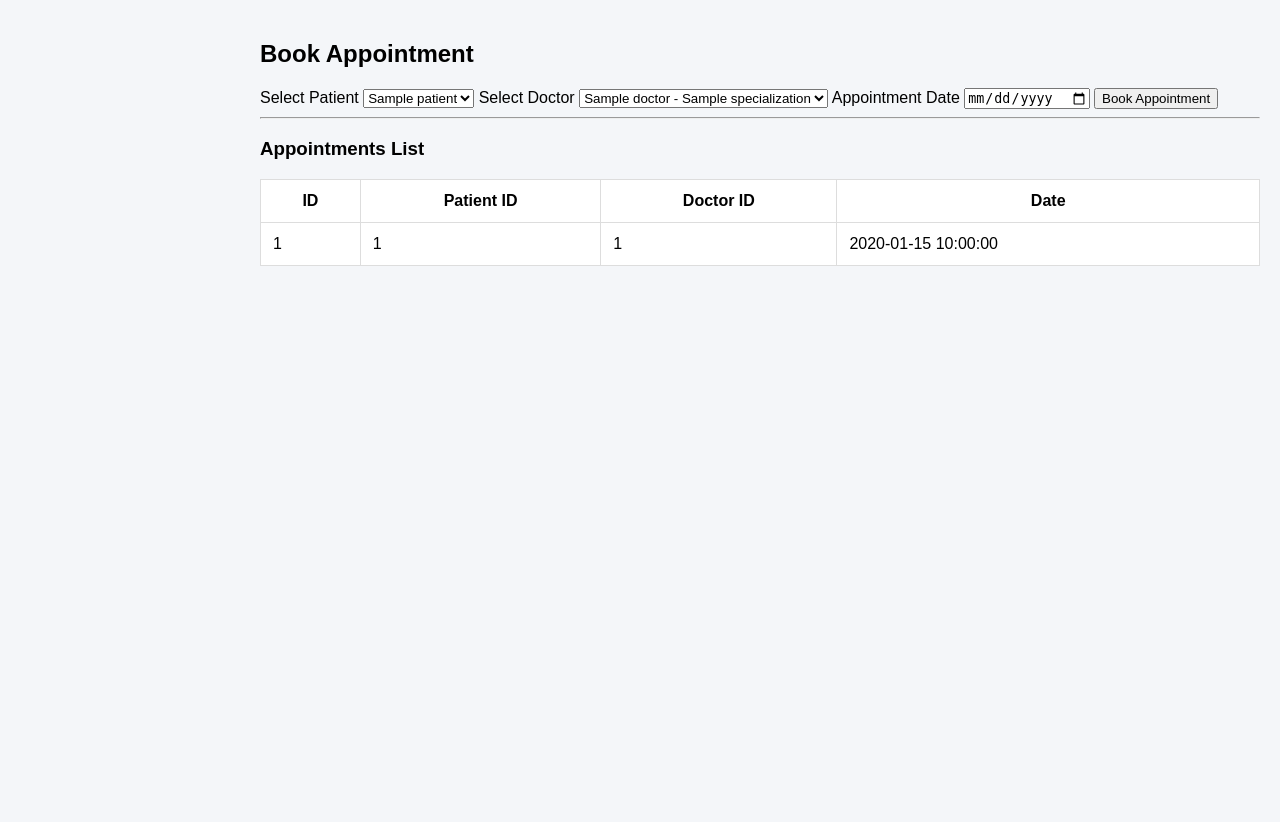
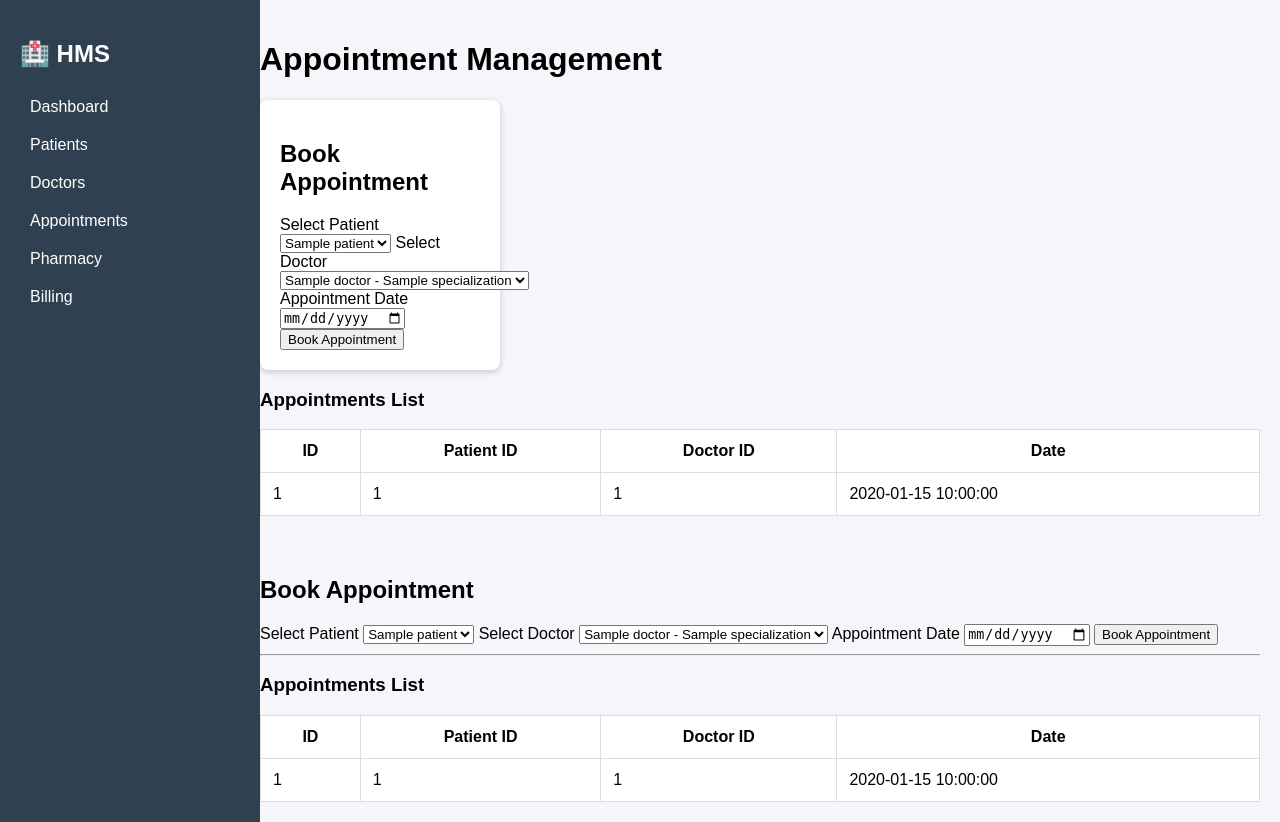
Before and after one commit to avinashkumar-DevOps/hospital-management-devops, a Flask app: template app/templates/appointments.html in a window 1280 px wide. Before the commit the page ends 266 px from the top, so only its background shows below. Run offline with Flask 3, Linux system fonts and the light colour scheme; the template is opened without the code that fills it: most values are stand-ins (such as "Sample title", 1, 10 or a date in 2020).

Commit message:
Update appointments.html

```diff
--- a/app/templates/appointments.html
+++ b/app/templates/appointments.html
@@ -1,4 +1,110 @@
 <!DOCTYPE html>
+<html>
+
+<head>
+    <title>Appointments</title>
+
+    <!-- ✅ Correct CSS -->
+    <link rel="stylesheet" href="{{ url_for('static', filename='css/style.css') }}">
+</head>
+
+<body>
+
+<!-- ✅ Sidebar -->
+<div class="sidebar">
+    <h2>🏥 HMS</h2>
+
+    <a href="/">Dashboard</a>
+    <a href="/patients">Patients</a>
+    <a href="/doctors">Doctors</a>
+    <a href="/appointments">Appointments</a>
+    <a href="/pharmacy">Pharmacy</a>
+    <a href="/billing">Billing</a>
+</div>
+
+<div class="main">
+
+    <header>
+        <h1>Appointment Management</h1>
+    </header>
+
+    <!-- ✅ Booking Form -->
+    <div class="card">
+        <h2>Book Appointment</h2>
+
+        <form action="/appointments/book" method="POST">
+
+            <label>Select Patient</label>
+            <select name="patient_id" required>
+                {% if patients %}
+                    {% for patient in patients %}
+                        <option value="{{ patient.id }}">
+                            {{ patient.name }}
+                        </option>
+                    {% endfor %}
+                {% else %}
+                    <option disabled>No patients available</option>
+                {% endif %}
+            </select>
+
+            <label>Select Doctor</label>
+            <select name="doctor_id" required>
+                {% if doctors %}
+                    {% for doctor in doctors %}
+                        <option value="{{ doctor.id }}">
+                            {{ doctor.name }} - {{ doctor.specialization }}
+                        </option>
+                    {% endfor %}
+                {% else %}
+                    <option disabled>No doctors available</option>
+                {% endif %}
+            </select>
+
+            <label>Appointment Date</label>
+            <input type="date" name="date" required>
+
+            <button type="submit">Book Appointment</button>
+
+        </form>
+    </div>
+
+    <!-- ✅ Appointments Table -->
+    <div class="table-section">
+
+        <h3>Appointments List</h3>
+
+        <table>
+
+            <tr>
+                <th>ID</th>
+                <th>Patient ID</th>
+                <th>Doctor ID</th>
+                <th>Date</th>
+            </tr>
+
+            {% if appointments %}
+                {% for appointment in appointments %}
+                <tr>
+                    <td>{{ appointment.id }}</td>
+                    <td>{{ appointment.patient_id }}</td>
+                    <td>{{ appointment.doctor_id }}</td>
+                    <td>{{ appointment.date }}</td>
+                </tr>
+                {% endfor %}
+            {% else %}
+                <tr>
+                    <td colspan="4">No appointments found</td>
+                </tr>
+            {% endif %}
+
+        </table>
+
+    </div>
+
+</div>
+
+</body>
+</html><!DOCTYPE html>
 <html>
 
 <head>
```
